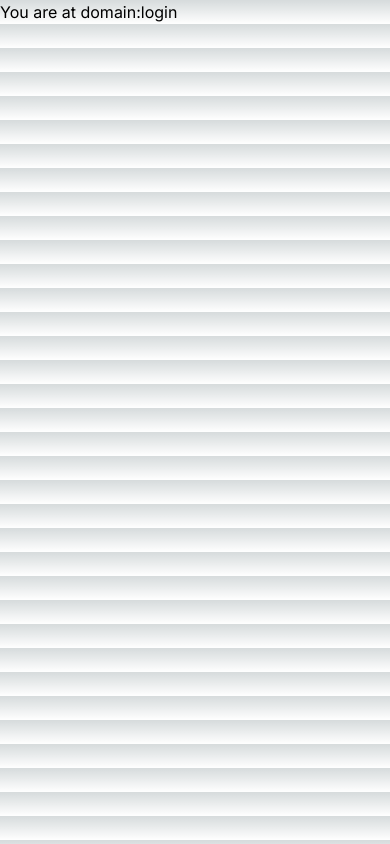
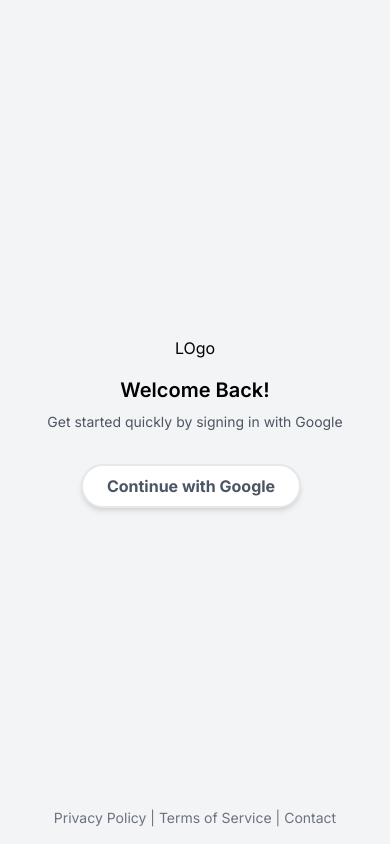
Before and after one commit to Md-uddin/websiteundermaintanence, a Next.js app: page /login in a window 390 px wide. Built offline with nearby package versions, Linux system fonts and the light colour scheme; no server answers.

Commit message:
feat:supabase authentication

```diff
--- /dev/null
+++ b/src/app/(auth)/auth/callback/route.ts
@@ -0,0 +1,21 @@
+import { NextResponse } from "next/server";
+// The client you created from the Server-Side Auth instructions
+import { createClient } from "@/utils/supabase/server";
+
+export async function GET(request: Request) {
+	const { searchParams, origin } = new URL(request.url);
+	const code = searchParams.get("code");
+	// if "next" is in param, use it as the redirect URL
+	const next = searchParams.get("next") ?? "/";
+
+	if (code) {
+		const supabase = createClient();
+		const { error } = await supabase.auth.exchangeCodeForSession(code);
+		if (!error) {
+			return NextResponse.redirect(`${origin}${next}`);
+		}
+	}
+
+	// return the user to an error page with instructions
+	return NextResponse.redirect(`${origin}/auth/auth-code-error`);
+}
--- /dev/null
+++ b/src/app/(auth)/login/page.tsx
@@ -0,0 +1,89 @@
+// Enforcing client-side rendering only in this component
+"use client";
+import Image from "next/image";
+import { useState } from "react";
+import { createClient } from "@/utils/supabase/client";
+
+export default function Login() {
+	const supabase = createClient();
+	const [error, setError] = useState<string | null>(null);
+	console.log(location.origin);
+	// Handler for the google-sign-in process
+	const handleGoogleSignIn = async () => {
+		const { data, error } = await supabase.auth.signInWithOAuth({
+			provider: "google",
+			options: {
+				queryParams: {
+					access_type: "offline",
+					prompt: "select_account",
+				},
+				redirectTo: `${location.origin}/auth/callback`,
+			},
+		});
+
+		if (error) {
+			console.error("Error authenticating with Supabase:", error);
+			setError(error.message);
+		} else setError(null);
+	};
+	console.log(location.origin);
+
+	return (
+		<div className="w-full h-full min-h-screen bg-gray-100">
+			<div className="w-full min-h-screen flex justify-between">
+				<div className=" m-auto flex justify-center items-center flex-col">
+					<div className="text-center mb-8 flex flex-col items-center ">
+						LOgo
+						<h1 className="text-xl font-semibold mt-4">Welcome Back!</h1>
+						<p className="text-gray-600 mt-2 text-sm">
+							Get started quickly by signing in with Google
+						</p>
+					</div>
+
+					<button
+						onClick={handleGoogleSignIn}
+						className="w-max max-w-[255px] cursor-pointer flex text-base mr-2 text-gray-600 rounded-x rounded-full border-2 border-gray-200 justify-center items-center shadow-md px-6 py-2 bg-white font-bold hover:border-gray-400  transition-all duration-800">
+						{/* <Image
+							src={google}
+							alt="Google Icon"
+							style={{ width: 25, height: "auto" }}
+							className="mr-2"
+						/> */}
+						Continue with Google
+					</button>
+
+					{error && (
+						<p className="text-red-500 max-w-[255px] text-sm mt-2">
+							<span className="font-medium mr-1">Error:</span>
+							{error}
+						</p>
+					)}
+
+					<footer className="absolute bottom-4 text-center text-gray-500 text-sm">
+						<p>
+							<a href="/privacy-policy" className="hover:underline">
+								Privacy Policy
+							</a>{" "}
+							|{" "}
+							<a href="/terms-of-service" className="hover:underline">
+								Terms of Service
+							</a>{" "}
+							|{" "}
+							<a href="/contact" className="hover:underline">
+								Contact
+							</a>
+						</p>
+					</footer>
+				</div>
+				<div className="w-1/2 hidden lg:block h-full relative min-h-screen">
+					<Image
+						src="/login/bg.jpg"
+						alt="Login Background"
+						layout="fill"
+						className="w-full h-full object-cover"
+					/>
+				</div>
+			</div>
+		</div>
+	);
+}
--- a/src/app/[domain]/page.tsx
+++ b/src/app/[domain]/page.tsx
@@ -1,3 +1,4 @@
+import { createClient } from "@/utils/supabase/server";
 import React from "react";
 
 export async function generateStaticParams() {
@@ -18,8 +19,19 @@
 
 	return allPaths;
 }
-export default function DomainPage({ params }: { params: { domain: string } }) {
-	console.log({ params });
+export default async function DomainPage({
+	params,
+}: {
+	params: { domain: string };
+}) {
 	const decodedDomain = decodeURIComponent(params?.domain);
-	return <div>You are at domain:{decodedDomain} </div>;
+	const supabase = createClient();
+
+	const user = (await supabase.auth.getUser()?.then((res) => res))?.data?.user;
+
+	return (
+		<div>
+			You are at domain:{decodedDomain} & {user?.email || "no user found"}{" "}
+		</div>
+	);
 }
--- a/src/app/[domain]/tool/page.tsx
+++ b/src/app/[domain]/tool/page.tsx
@@ -1,7 +1,23 @@
-import React from "react";
+"use client";
+import { createClient } from "@/utils/supabase/client";
+import React, { useEffect, useState } from "react";
 
 const Page = () => {
-	return <div>you are at tools page inside a subdomain</div>;
+	const [user, setuser] = useState<any>(null);
+	const supabase = createClient();
+	const getUser = async () => {
+		const user = await supabase.auth.getUser();
+		setuser(user);
+	};
+	useEffect(() => {
+		getUser();
+	}, []);
+	return (
+		<div>
+			you are at tools page inside a subdomain & your email{" "}
+			{user?.data?.user?.email || "not found"}
+		</div>
+	);
 };
 
 export default Page;
--- a/src/middleware.ts
+++ b/src/middleware.ts
@@ -1,12 +1,16 @@
 import { NextRequest, NextResponse } from "next/server";
+import { updateSession } from "./utils/supabase/middleware";
 
 export const config = {
-	matcher: ["/((?!api/|_next/|_static/|_vercel|[\\w-]+\\.\\w+).*)"],
+	matcher: ["/((?!api/|_next/|auth/|_static/|login|_vercel|[\\w-]+\\.\\w+).*)"],
 };
 
 export default async function middleware(req: NextRequest) {
 	const url = req.nextUrl;
+	const { supabase, supabaseResponse } = await updateSession(req);
 
+	const user = await supabase.auth.getUser();
+	console.log({ user }, supabaseResponse.cookies.getAll(),'---------------------cookies-------------------');
 	// Get hostname of request (e.g. demo.vercel.pub, demo.localhost:3000)
 	let hostname = req.headers
 		.get("host")!
--- /dev/null
+++ b/src/utils/supabase/client.ts
@@ -0,0 +1,18 @@
+import { createBrowserClient } from "@supabase/ssr";
+
+export function createClient() {
+	// Create a supabase client on the browser with project's credentials
+	return createBrowserClient(
+		process.env.NEXT_PUBLIC_SUPABASE_URL!,
+		process.env.NEXT_PUBLIC_SUPABASE_ANON_KEY!,
+		{
+			cookieOptions: {
+				domain: "." + "crea8iveclick.com",
+				maxAge: 100000000,
+				path: "/",
+				sameSite: "lax",
+				secure: process.env.NEXT_PUBLIC_AUTH_DOMAIN?.startsWith("https://"),
+			},
+		}
+	);
+}
--- /dev/null
+++ b/src/utils/supabase/server.ts
@@ -0,0 +1,38 @@
+import { createServerClient, type CookieOptions } from "@supabase/ssr";
+import { cookies } from "next/headers";
+
+export function createClient() {
+	const cookieStore = cookies();
+
+	// Create a server's supabase client with newly configured cookie,
+	// which could be used to maintain user's session
+	return createServerClient(
+		process.env.NEXT_PUBLIC_SUPABASE_URL!,
+		process.env.NEXT_PUBLIC_SUPABASE_ANON_KEY!,
+		{
+			cookies: {
+				getAll() {
+					return cookieStore.getAll();
+				},
+				setAll(cookiesToSet) {
+					try {
+						cookiesToSet.forEach(({ name, value, options }) =>
+							cookieStore.set(name, value, options)
+						);
+					} catch {
+						// The `setAll` method was called from a Server Component.
+						// This can be ignored if you have middleware refreshing
+						// user sessions.
+					}
+				},
+			},
+			cookieOptions: {
+				domain: "." + "crea8iveclick.com",
+				maxAge: 100000000,
+				path: "/",
+				sameSite: "lax",
+				secure: process.env.NEXT_PUBLIC_AUTH_DOMAIN?.startsWith("https://"),
+			},
+		}
+	);
+}
```
Also changed, not shown: package.json (+7 -5 lines), src/utils/supabase/middleware.ts (added, +44 -0 lines), 2 other files (tests, documents, lock files or other folders).
